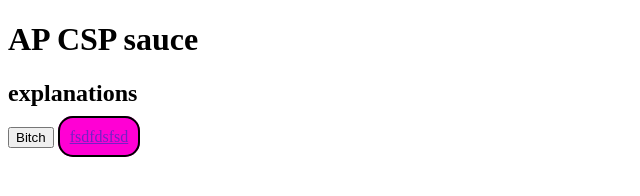
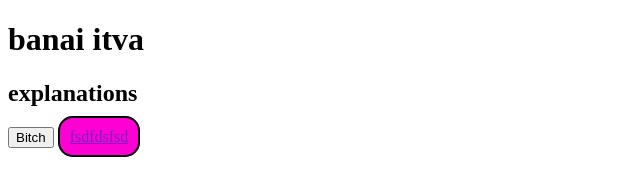
Before and after one commit to Naethanial/bismillah, a plain HTML site: page index.html in a window 1280 px wide. Shown: the whole page, without its empty margins (0-640 px from the left). Drawn offline with Linux system fonts and the light colour scheme.

Commit message:
Update index.html

```diff
--- a/index.html
+++ b/index.html
@@ -8,7 +8,7 @@
     <title>Document</title>
 </head>
 <body>
-    <h1>AP CSP sauce</h1>
+    <h1>banai itva</h1>
     <h2>explanations</h2>
     <button class="links">Bitch</button>
     <a class="button" href="https://youtube.com">fsdfdsfsd</a>
```
